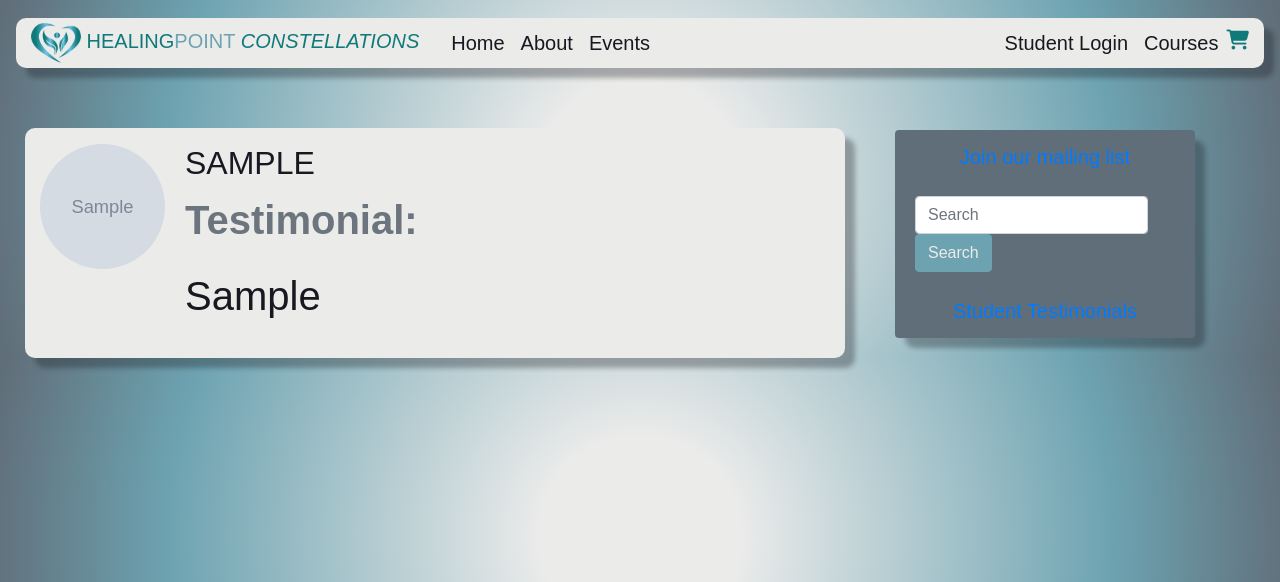
After one commit to cvdebeer/HPC-MS4, a Django app: page /testimonials/ in a window 1280 px wide. The commit adds this page. Shown: the top 582 px of the page. Run offline with Django 3.2, Linux system fonts and the light colour scheme; tables that the repository leaves empty hold one stand-in row (values such as "Sample post"); grey boxes marked "Sample" are stand-in pictures; some libraries are stand-ins or nearby versions; some web fonts are replaced.

Commit message:
add testimonials to the sidebar

```diff
--- /dev/null
+++ b/constellations/templates/constellations/testimonials.html
@@ -0,0 +1,21 @@
+{% extends 'base.html' %}
+{% load crispy_forms_tags %}
+{% block page_title %}Testimonial{% endblock %}
+{% block content %}
+{% for user in profile %}
+{% if user.testimonial != '' %}
+<div id='profile-content'>
+   <div class="media">
+      <img class="rounded-circle profile-img" src="{{ user.image.url }}" alt='profile picture'>
+      <div class="media-body">
+         <h2 class="account-heading">{{ user.user }}</h2>
+
+         <p class="text-secondary"><b>Testimonial:</b></p>
+         <p>{{ user.testimonial }}</p>
+      </div>
+   </div>
+
+</div>
+{% endif %}
+{% endfor %}
+{% endblock content %}
--- a/constellations/urls.py
+++ b/constellations/urls.py
@@ -6,4 +6,5 @@ urlpatterns = [
     path('about/', views.about, name='about-page'),
     path('courses/', views.courses, name='courses'),
     path('mailing_list/', views.mailing_list, name='mailing-list'),
+    path('testimonials/', views.student_testimonials, name='testimonials')
 ]
--- a/templates/base.html
+++ b/templates/base.html
@@ -81,7 +81,7 @@
                 <button class="btn btn-info my-2 my-sm-0" type="submit">Search</button>
               </form>
             </li>
-            <li class="list-group-item list-group-item-light">Student Testimonials</li>
+            <li class="list-group-item list-group-item-light"><a href="{% url 'testimonials' %}">Student Testimonials</a></li>
           </ul>
           </p>
         </div>
```
